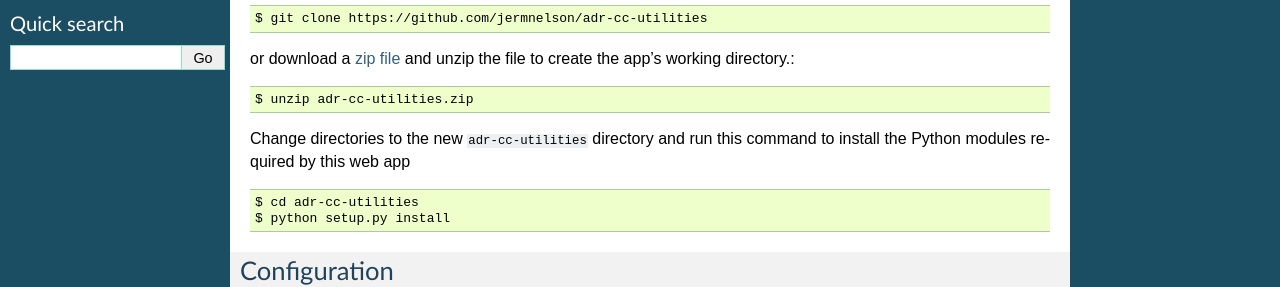
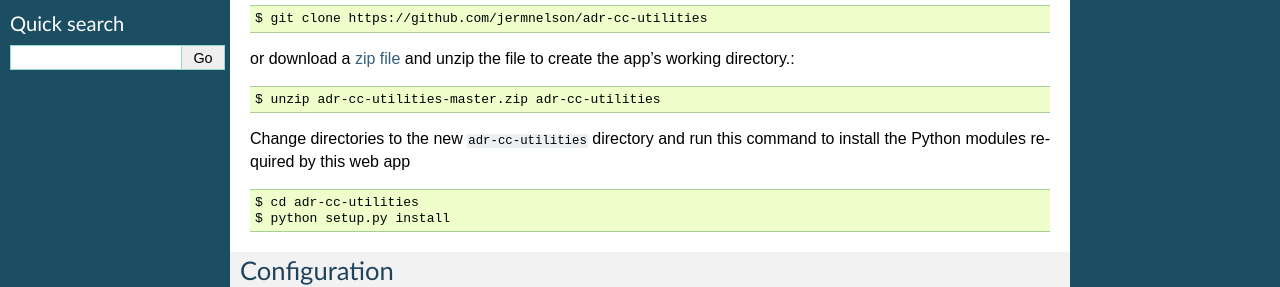
Before and after one commit to jermnelson/adr-cc-utilities, a Sphinx documentation site: the page built from docs/index.rst, in a window 1280 px wide. Shown: the part 277-564 px from the top of the page. Built offline with Sphinx 7.4.7, drawn with Linux system fonts in a browser that asks for light colours.

Commit message:
Slight adjustment to unzip file in docs

```diff
--- a/docs/index.rst
+++ b/docs/index.rst
@@ -21,7 +21,7 @@
 or download a `zip file <https://github.com/jermnelson/adr-cc-utilities/archive/master.zip>`_
 and unzip the  file to create the app's working directory.::
 
-    $ unzip adr-cc-utilities.zip
+    $ unzip adr-cc-utilities-master.zip adr-cc-utilities
 
 Change directories to the new ``adr-cc-utilities`` directory and run this
 command to install the Python modules required by this web app ::
```
